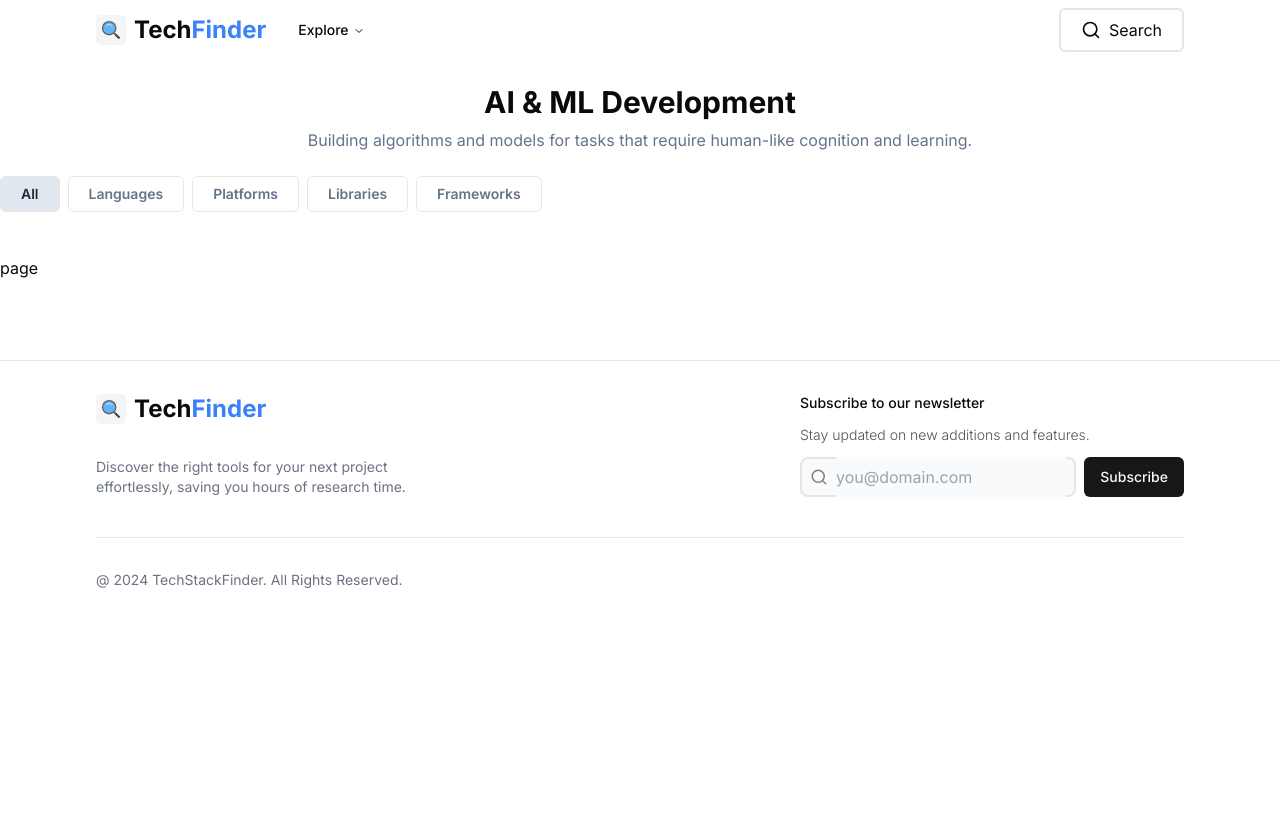
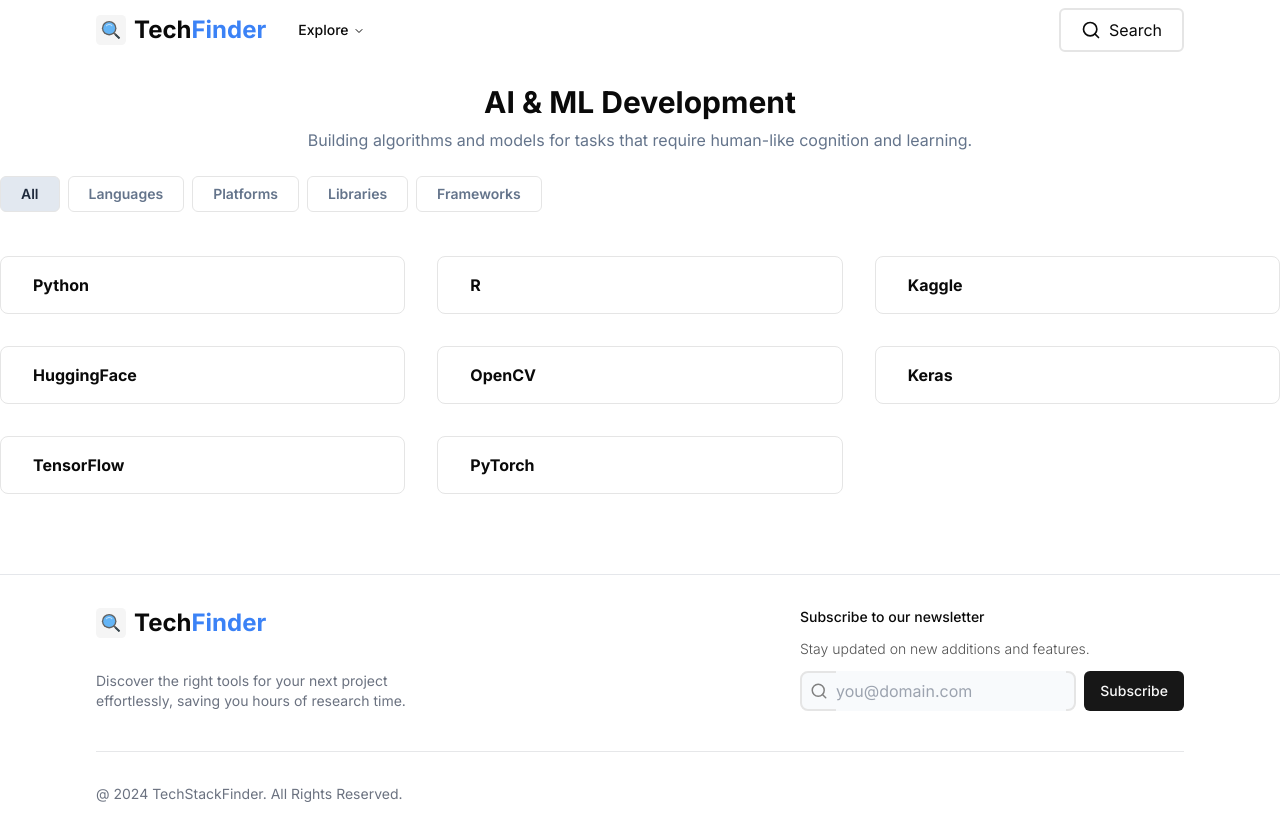
Before and after one commit to MohdFahad1/Tech-Finder, a Next.js app: page /browse/ai-ml-development in a window 1280 px wide. Before the commit the page ends 800 px from the top, so only its background shows below. Built offline with nearby package versions, Linux system fonts and the light colour scheme.

Commit message:
feat: fetched and displayed all the sub categories

```diff
--- a/src/app/browse/[categoryId]/[subCategory]/page.jsx
+++ b/src/app/browse/[categoryId]/[subCategory]/page.jsx
@@ -0,0 +1,7 @@
+import React from "react";
+
+const page = () => {
+  return <div>page</div>;
+};
+
+export default page;
--- a/src/app/browse/[categoryId]/page.jsx
+++ b/src/app/browse/[categoryId]/page.jsx
@@ -1,7 +1,125 @@
 import React from "react";
+import Link from "next/link";
+import { findCategory, findRootPathBySlug } from "@/lib/utils";
 
-const page = () => {
-  return <div>page</div>;
+export default function CategoryPage({ params }) {
+  const category = findCategory(params.categoryId);
+
+  // Log category to check if it's fetched properly
+  console.log("Category:", category);
+
+  if (!category) {
+    return <div>Category not found.</div>; // Handle case when category is not found
+  }
+
+  const tooling = flattenData(category?.subCategories);
+
+  // Log tooling to check if flattenData works as expected
+  console.log("Tooling:", tooling);
+
+  return (
+    <ToolingList
+      tooling={tooling}
+      category={category}
+      categoryId={params.categoryId}
+    />
+  );
+}
+
+const flattenData = (subCategories) => {
+  const flattened = [];
+  if (!subCategories) return flattened; // Ensure subCategories is not undefined
+
+  subCategories?.forEach((subCategory) => {
+    console.log("SubCategory:", subCategory); // Log subcategory to check its structure
+
+    if (Array.isArray(subCategory.items)) {
+      flattened.push(...subCategory.items);
+    } else if (typeof subCategory.items === "object") {
+      Object.keys(subCategory.items).forEach((key) => {
+        flattened.push(...subCategory.items[key]);
+      });
+    }
+  });
+  console.log("Flattened Tooling:", flattened); // Log the final result
+  return flattened;
 };
 
-export default page;
+function ToolingList({ category, categoryId, tooling }) {
+  if (!tooling || (Array.isArray(tooling) && tooling.length === 0)) {
+    return <div>No data available for this category.</div>;
+  }
+
+  // Function to render a single item
+  const renderItem = (item) => {
+    console.log("Rendering item:", item); // Log the item being rendered
+
+    if (!item) return null; // Prevent rendering undefined items
+
+    const subCategoryId = findRootPathBySlug(category, item.slug);
+
+    if (!subCategoryId) {
+      console.error("No subCategoryId found for item:", item);
+      return null; // Prevent rendering if no subCategoryId is found
+    }
+
+    return (
+      <Link
+        key={item.name}
+        href={`/browse/${categoryId}/${subCategoryId}/${item.slug}`}
+        className="rounded-lg sm:p-4 md:border hover:border-black hover:duration-200"
+      >
+        <div className="flex flex-row items-start space-x-4">
+          <div>{item && item.icon && <item.icon size={64} />}</div>
+          <div className="flex flex-col overflow-hidden">
+            <span className="font-bold">{item?.name}</span>
+            {item.tags?.length > 0 && (
+              <div className="flex flex-row space-x-2" style={{ minWidth: 0 }}>
+                {item.tags?.map((tag, idx) => {
+                  const color = findTagColor(tag);
+                  return (
+                    <div key={idx} className="mb-1">
+                      <span
+                        className={`text-xs font-medium rounded-full px-2 py-0.5 ${
+                          color ?? ""
+                        }`}
+                      >
+                        {tag}
+                      </span>
+                    </div>
+                  );
+                })}
+              </div>
+            )}
+            <span className="text-sm text-slate-600 line-clamp-2 ">
+              {item?.overview?.description}
+            </span>
+          </div>
+        </div>
+      </Link>
+    );
+  };
+
+  // Check if tooling is an array (for Auth) or an object (for Frontend)
+  if (Array.isArray(tooling)) {
+    return (
+      <div className="grid grid-cols-1 sm:grid-cols-2 min-[1170px]:grid-cols-3 gap-8 ">
+        {tooling.map(renderItem)}
+      </div>
+    );
+  } else {
+    // For Frontend, iterate over each category (Libraries, Frameworks, Styling)
+    return (
+      <div className="flex flex-col w-full">
+        {Object.entries(tooling).map(([category, items]) => (
+          <div key={category} className="flex flex-col">
+            <h2 className="mb-4 text-xl font-bold">{category}</h2>
+            <div className="grid grid-cols-1 sm:grid-cols-2 min-[1170px]:grid-cols-3 gap-8 pb-10">
+              {items.map(renderItem)}
+            </div>
+          </div>
+        ))}
+      </div>
+    );
+  }
+}
--- a/src/data/mobile-development.jsx
+++ b/src/data/mobile-development.jsx
@@ -7,9 +7,10 @@
   path: "/browse/mobile",
   subCategories: [
     {
-      name: "Frontnend",
+      name: "Frontend", // Correct name
       path: "frontend",
       item: {
+        // Use 'item' instead of 'items'
         Languages: [
           {
             name: "Swift",
```
